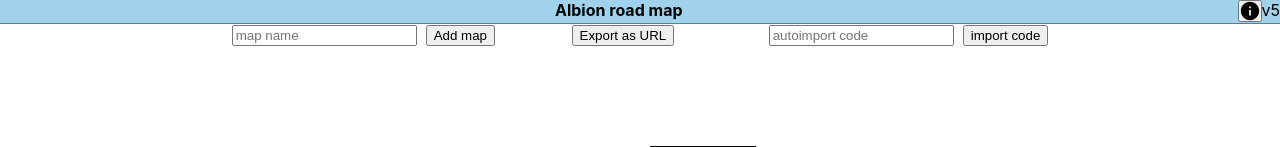
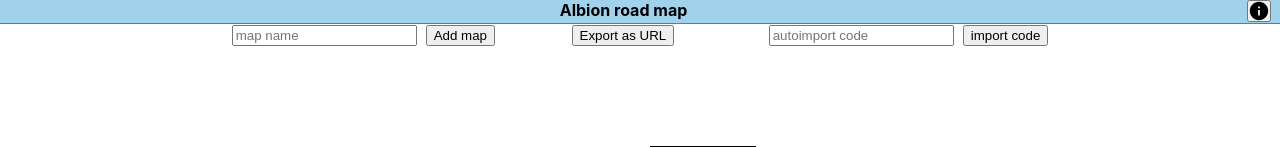
Before and after one commit to Nutarum/AlbionRoads, a React (Create React App) app: page / in a window 1280 px wide. Shown: the top 147 px of the page. Built offline with nearby package versions, Linux system fonts and the light colour scheme.

Commit message:
quitado el numero tonto de la v

```diff
--- a/src/Components/WebHeader/webHeader.js
+++ b/src/Components/WebHeader/webHeader.js
@@ -11,7 +11,6 @@ export class WebHeader extends React.Component {
          };
       }
     render() {
-
       var icon = <Info className="iconInfo" style={{ fontSize: 22 }}></Info>;
       if(this.props.showingInfo){
         icon = <Replay className="iconInfo" style={{ fontSize: 22 }}></Replay>;
@@ -19,7 +18,7 @@ export class WebHeader extends React.Component {
         return (
             <div className="header">
                <span><b>Albion road map</b></span>
-               <span className="right">v5</span>
+               <span className="right">&nbsp;&nbsp;</span>
                <button className="btnInfo" onClick={()=>this.props.handleInfoClick()}> {icon} </button>
             </div>
         );
```
